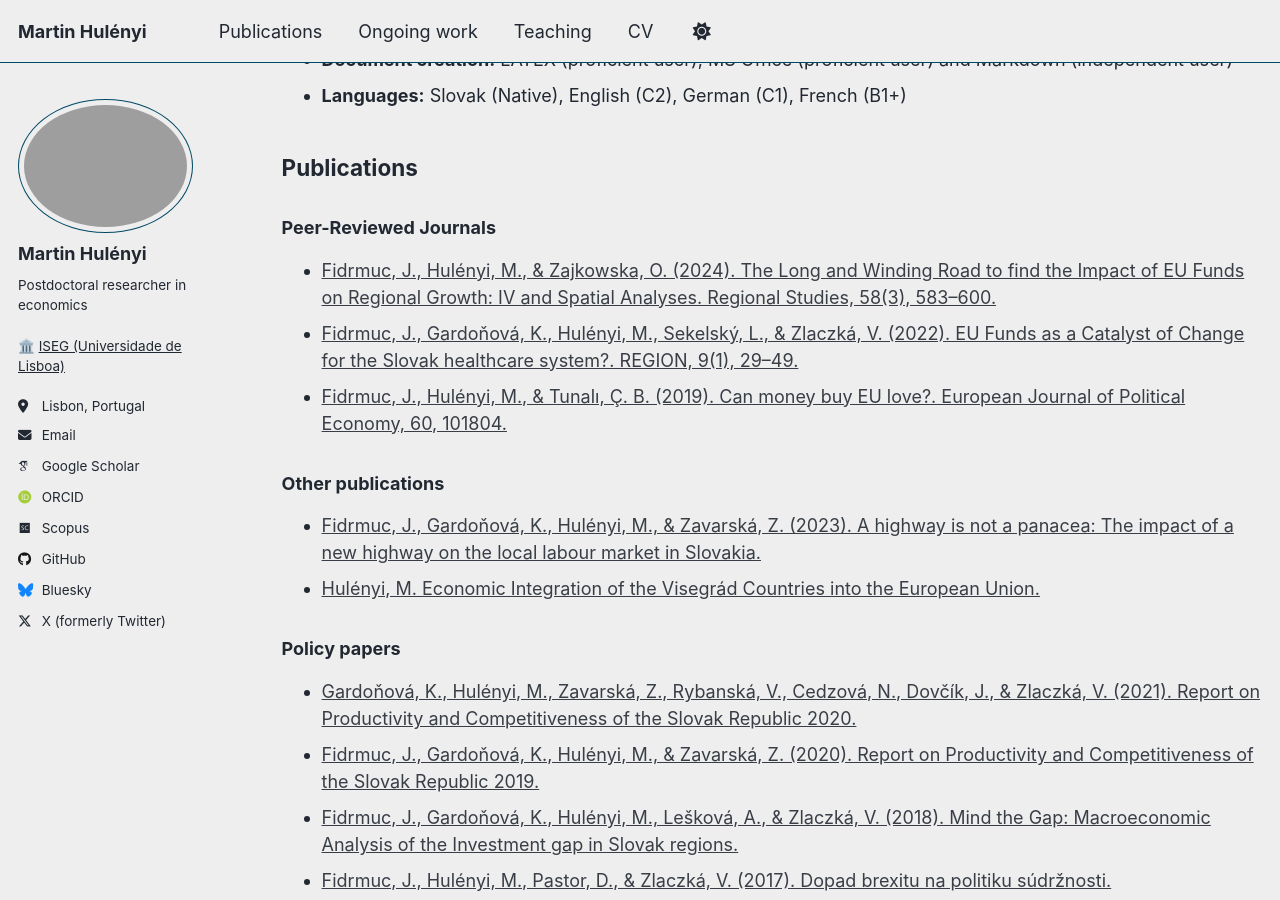
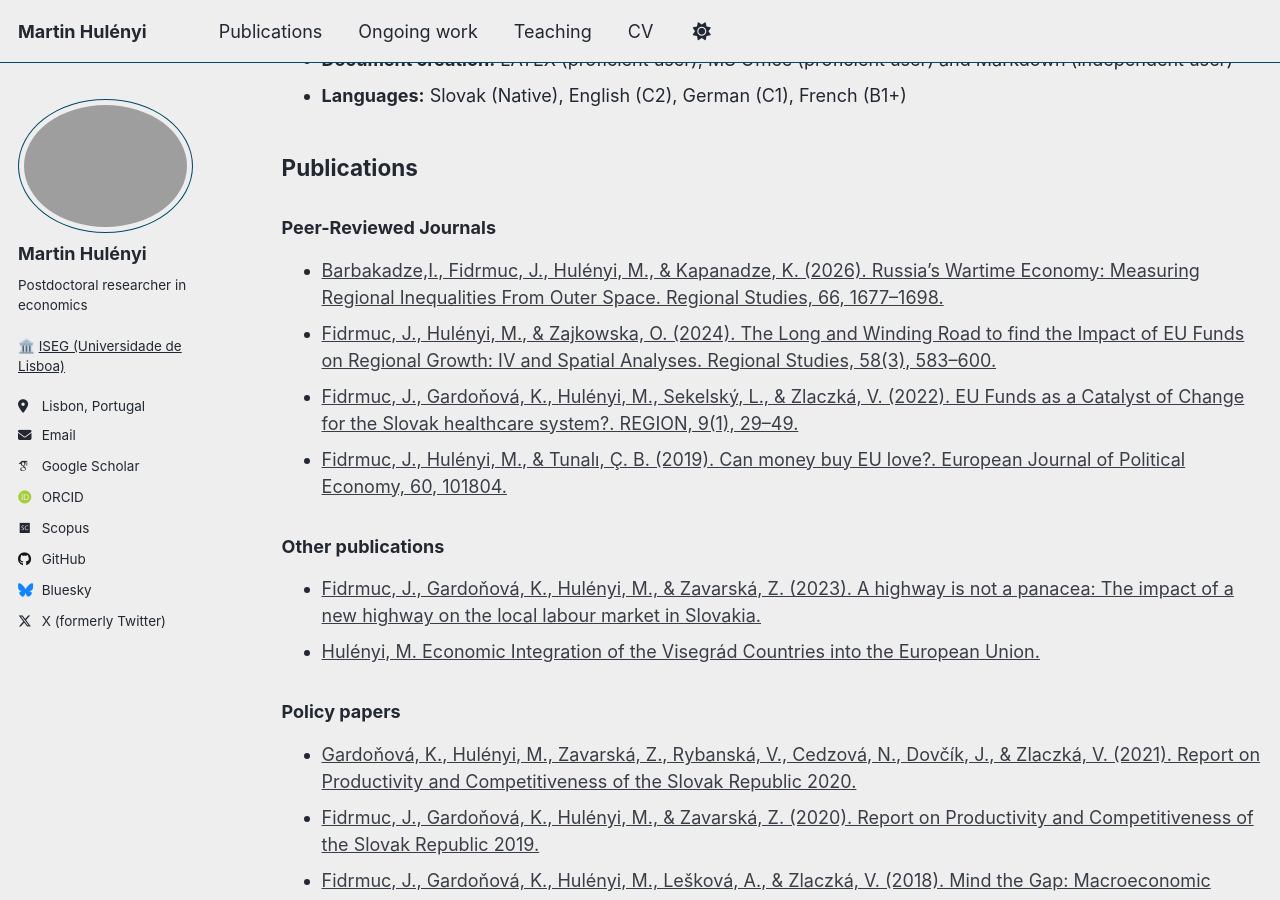
Before and after one commit to martinhulenyi/martinhulenyi.github.io, a Jekyll site: the page built from _pages/cv.md, in a window 1280 px wide and 900 px high, scrolled down 3040 px. Built offline with Jekyll 4.4.1, drawn with Linux system fonts in a browser that asks for light colours; some web fonts are replaced.

Commit message:
Update cv.md

```diff
--- a/_pages/cv.md
+++ b/_pages/cv.md
@@ -102,6 +102,7 @@ redirect_from:
 
 ## **Publications**
 ### **Peer-Reviewed Journals**
+* <a href = "https://onlinelibrary.wiley.com/doi/10.1111/jors.70084" target="_blank" rel="noopener"> Barbakadze,I., Fidrmuc, J., Hulényi, M., & Kapanadze, K. (2026). Russia's Wartime Economy: Measuring Regional Inequalities From Outer Space. Regional Studies, 66,  1677–1698. </a>
 * <a href = "https://www.tandfonline.com/doi/full/10.1080/00343404.2023.2217214" target="_blank" rel="noopener"> Fidrmuc, J., Hulényi, M., & Zajkowska, O. (2024). The Long and Winding Road to find the Impact of EU Funds on Regional Growth: IV and Spatial Analyses. Regional Studies, 58(3), 583–600. </a>
 * <a href = "https://openjournals.wu.ac.at/ojs/index.php/region/article/view/344" target="_blank" rel="noopener"> Fidrmuc, J., Gardoňová, K., Hulényi, M., Sekelský, L., & Zlaczká, V. (2022). EU Funds as a Catalyst of Change for the Slovak healthcare system?. REGION, 9(1), 29–49. </a>
 * <a href = "https://www.sciencedirect.com/science/article/abs/pii/S0176268018304555" target="_blank" rel="noopener"> Fidrmuc, J., Hulényi, M., & Tunalı, Ç. B. (2019). Can money buy EU love?. European Journal of Political Economy, 60, 101804. </a>
```
